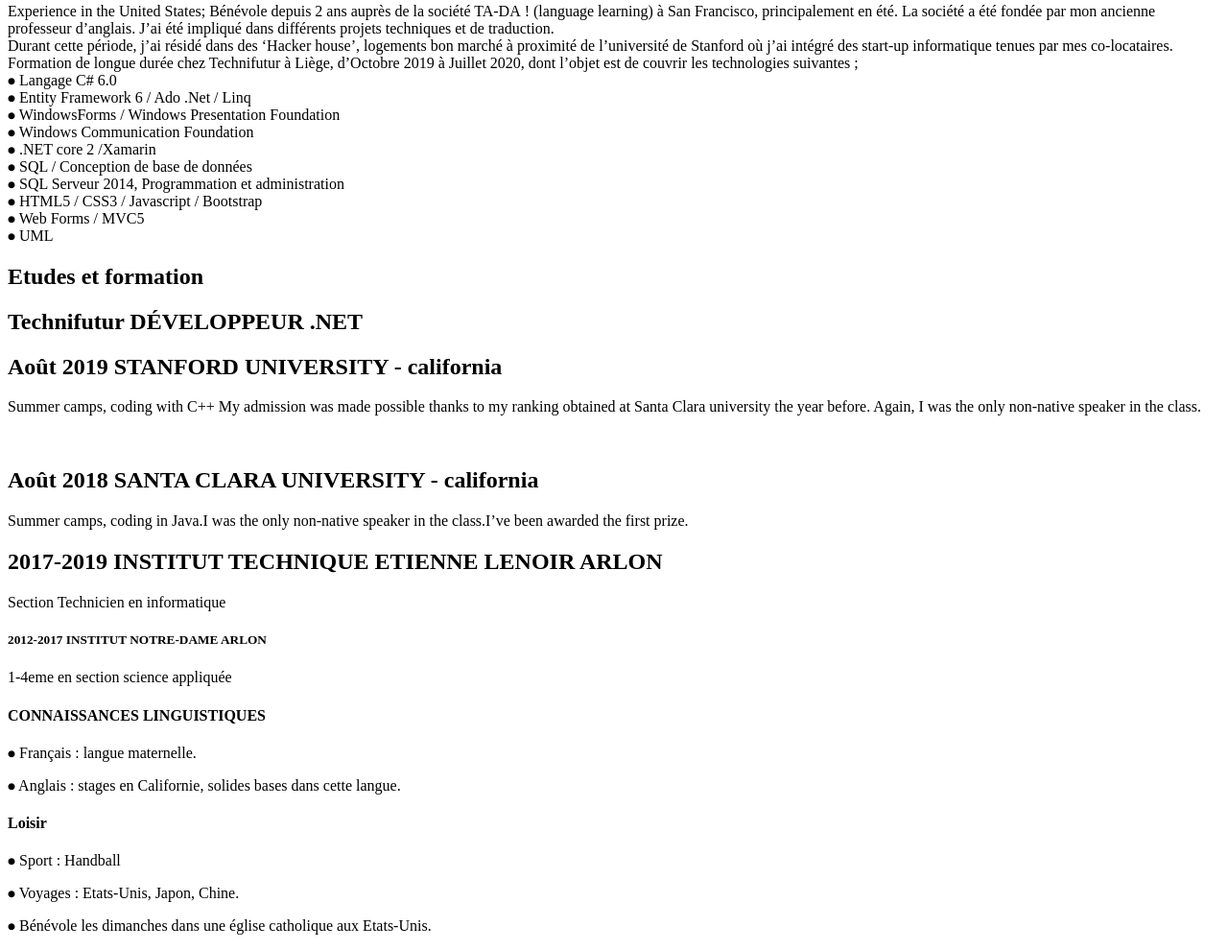
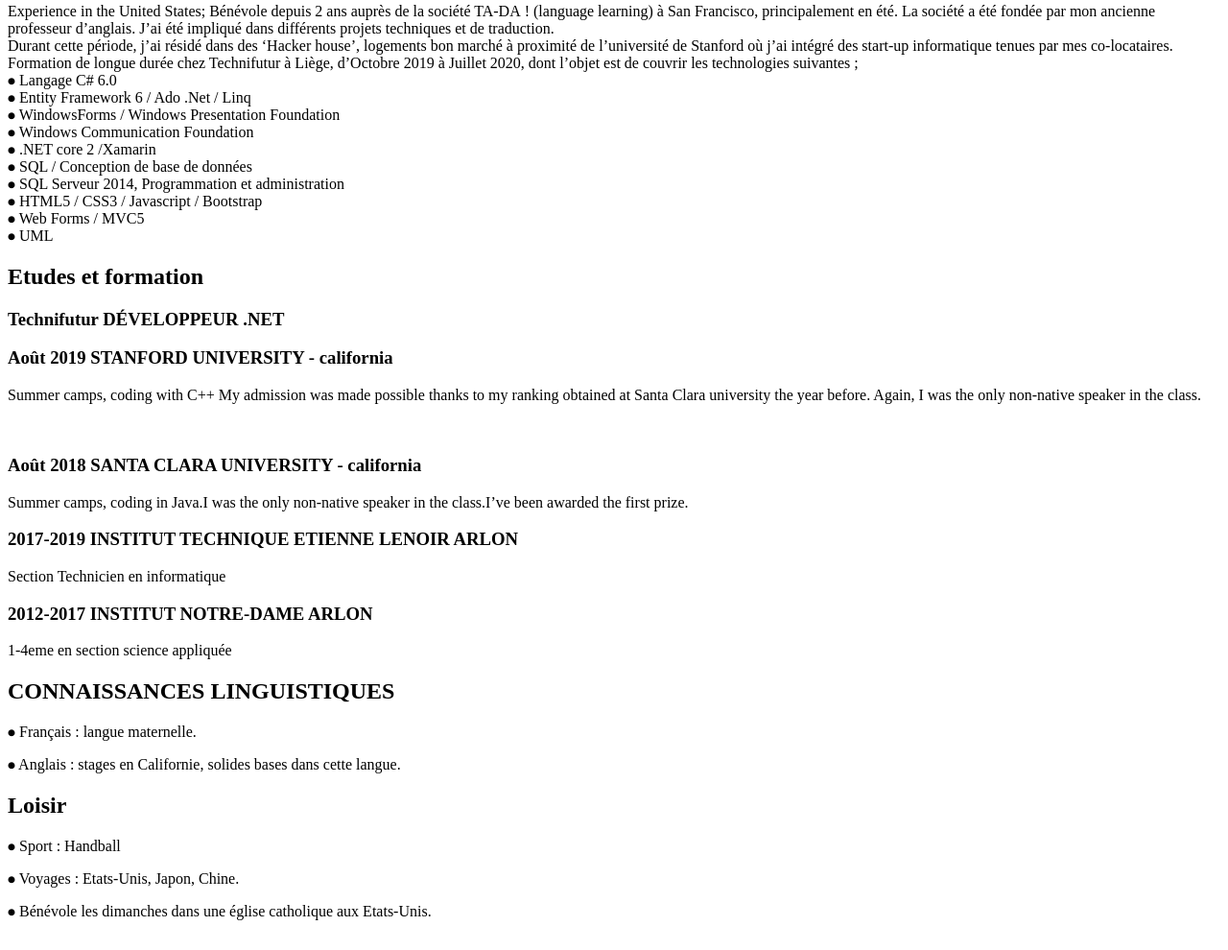
Before and after one commit to anthonyAncion/MonCv, a plain HTML site: page index.html in a window 1280 px wide. Shown: the part 540-1530 px from the top of the page at 96% size. Drawn offline with Linux system fonts and the light colour scheme.

Commit message:
Update index.html

```diff
--- a/index.html
+++ b/index.html
@@ -54,28 +54,28 @@
             <h2>Etudes et formation</h2>
             <div classe="etude">
                 <p>
-                    <h2>Technifutur DÉVELOPPEUR .NET</h2>
+                    <h3>Technifutur DÉVELOPPEUR .NET</h3>
                 </p>
 
                 <p>
-                    <h2>Août 2019 STANFORD UNIVERSITY - california</h2>
+                    <h3>Août 2019 STANFORD UNIVERSITY - california</h3>
                 </p>
                 <p> Summer camps, coding with C++ My admission was made possible thanks to my ranking obtained at Santa
                     Clara university the year before. Again, I was the only non-native speaker in the class. </p><br />
 
                 <p>
-                    <h2>Août 2018 SANTA CLARA UNIVERSITY - california</h2>
+                    <h3>Août 2018 SANTA CLARA UNIVERSITY - california</h3>
                 </p>
                 <p>Summer camps, coding in Java.I was the only non-native speaker in the class.I’ve been awarded the
                     first prize.</p>
 
                 <p>
-                    <h2>2017-2019 INSTITUT TECHNIQUE ETIENNE LENOIR ARLON </h2>
+                    <h3>2017-2019 INSTITUT TECHNIQUE ETIENNE LENOIR ARLON </h3>
                 </p>
                 <p>Section Technicien en informatique</p>
 
                 <p>
-                    <h5> 2012-2017 INSTITUT NOTRE-DAME ARLON </h5>
+                    <h3> 2012-2017 INSTITUT NOTRE-DAME ARLON </h3>
                 </p>
                 <p>1-4eme en section science appliquée</p>
 
@@ -86,7 +86,7 @@
         <div classe="section">
             <div classe="Langue ">
                 <p>
-                    <h4>CONNAISSANCES LINGUISTIQUES</h4>
+                    <h2>CONNAISSANCES LINGUISTIQUES</h2>
                 </p>
 
                 <p>⦁ Français : langue maternelle.</p>
@@ -97,7 +97,7 @@
             </div>
             <div classe="Loisir">
                 <p>
-                    <h4>Loisir</h4>
+                    <h2>Loisir</h2>
                 </p>
 
                 <p>⦁ Sport : Handball</p>
```
